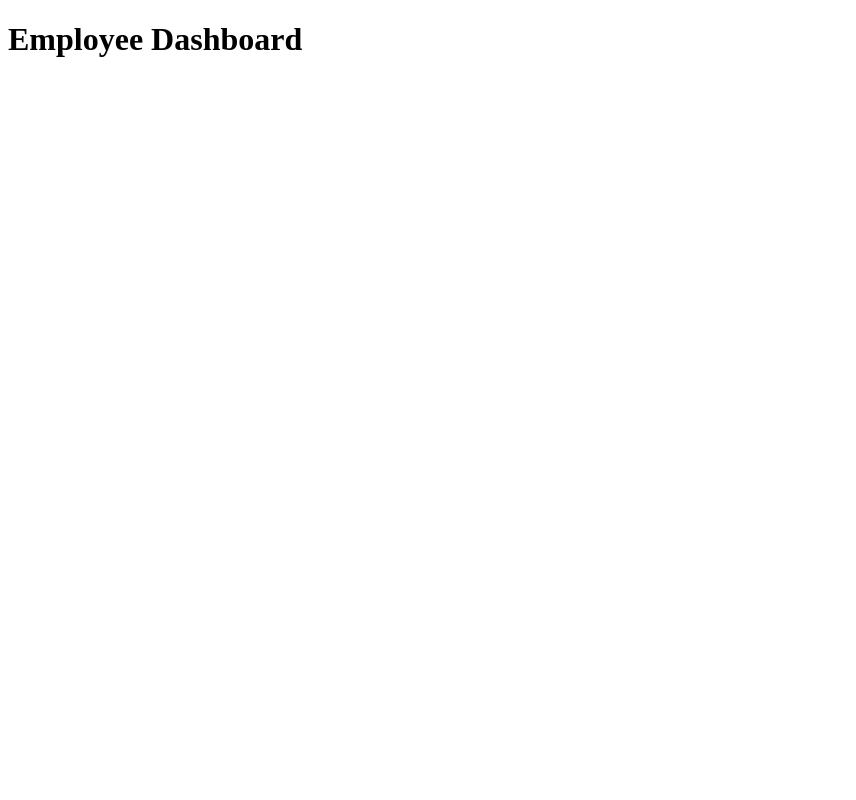
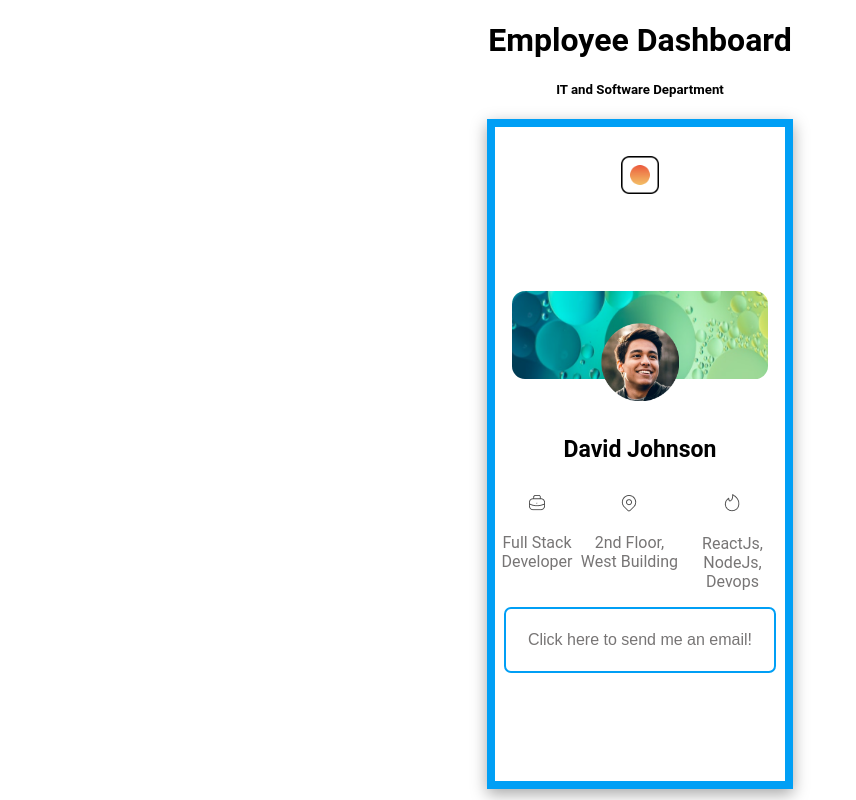
Before and after one commit to ib-creator/Login-Page-Project, a plain HTML site: page Dashboard-Page/dashboard.html in a window 1280 px wide. Shown: the whole page, without its empty margins (0-856 px from the left). Drawn offline with Linux system fonts and the light colour scheme.

Commit message:
final commit

```diff
--- a/Dashboard-Page/dashboard.css
+++ b/Dashboard-Page/dashboard.css
@@ -0,0 +1,108 @@
+body {
+    font-family: 'Roboto', sans-serif;
+}
+
+
+/* styling of headers */
+
+h1 {
+    text-align: center;
+}
+
+
+
+
+/* The styling of the WIDGETS and everything inside */
+
+h4 {
+    font-size: 23px;
+}
+
+h5 {
+    text-align: center;
+}
+
+p {
+    color: rgb(119, 117, 117);
+}
+
+.top-widget {
+    display: flex;
+    justify-content: center;
+    justify-content: space-around;
+
+}
+
+.widget-1 {
+    text-align: center;
+    width: 23%;
+    height: 654px;
+    border: 8px #009ff5 solid;
+    box-shadow: rgba(0, 0, 0, 0.35) 0px 5px 15px;
+}
+
+/* background image in the widget */
+
+.widget-background {
+    width: 88%;
+    height: 88px;
+    border-radius: 13px;
+    margin-top: 93px;
+}
+
+.avatar-png {
+    width: 27%;
+    margin-top: -60px;
+}
+
+
+.logo-containers {
+    display: flex;
+    justify-content: center;
+    justify-content: space-around;
+}
+
+
+/* button */
+
+#contact-btn {
+    color: rgb(119, 117, 117);
+    font-size: 16px;
+    padding: 22px;
+    border-radius: 7px;
+    background-color: white;
+    border: 2px #009ff5 solid;
+}
+
+
+a {
+    text-decoration: none;
+    color: rgb(119, 117, 117);
+}
+
+
+#company-logo {
+
+    width: 13%;
+    margin-top: 29px;
+}
+
+/* media queries */
+
+@media only screen and (max-width: 767px) {
+    .widget-1 {
+        width: 87%;
+    }
+}
+
+@media only screen and (min-width: 768px) and (max-width: 1023px) {
+    .widget-1 {
+        width: 71%;
+    }
+}
+
+@media only screen and (min-width: 1024px) {
+    .widget-1 {
+        width: 23%;
+    }
+}
--- a/Dashboard-Page/dashboard.html
+++ b/Dashboard-Page/dashboard.html
@@ -6,13 +6,50 @@
     <meta http-equiv="X-UA-Compatible" content="IE=edge">
     <meta name="viewport" content="width=device-width, initial-scale=1.0">
     <title>Welcome Dashboard</title>
+    <link rel="stylesheet" href="dashboard.css">
+    <link href="https://fonts.googleapis.com/css2?family=Roboto:wght@100&display=swap" rel="dashboard">
 </head>
 
 <body>
-
     <h1>Employee Dashboard</h1>
 
-    </div>
+    <h5>IT and Software Department</h5>
+
+    <!----TOP WIDGET---->
+    <div class="top-widget">
+
+        <div class="widget-1">
+            <img src="img/logo.png" alt="" id="company-logo">
+            <img src="img/background.png" alt="a multicolored background" class="widget-background">
+            <img src="img/avatar.png" alt="a picture of a man with a round border" class="avatar-png">
+            <h4>David Johnson</h4>
+
+
+            <!----the mini logo's are contained here-->
+            <div class="logo-containers">
+                <div>
+                    <img src="Img/case.png" alt="a small logo of a suitcase">
+                    <p>Full Stack Developer</p>
+                </div>
+                <div>
+                    <img src="img/mark.png" alt="a small logo of a location pin">
+                    <p>2nd Floor, West Building</p>
+                </div>
+                <div>
+                    <img src="img/fire.png" alt="a small logo of a naked flame">
+                    <p>ReactJs, NodeJs, Devops</p>
+                </div>
+            </div>
+
+            <button id="contact-btn"><a href="mailto: ingerbangura@gmail.com"> Click here to send me an email!</a>
+            </button>
+        </div>
+
+
+
+
+        <!-------------->
+
 </body>
 
 </html>
```
Also changed, not shown: index.html (+7 -3 lines), stylesheet.css (+13 -0 lines), Dashboard-Page/Img/avatar.png (added), Dashboard-Page/Img/background.png (added), Dashboard-Page/Img/case.png (added), Dashboard-Page/Img/case.svg (added), Dashboard-Page/Img/fire.png (added), Dashboard-Page/Img/fire.svg (added), Dashboard-Page/Img/logo.png (added), Dashboard-Page/Img/mark.png (added), Dashboard-Page/Img/mark.svg (added), 2 other files.
